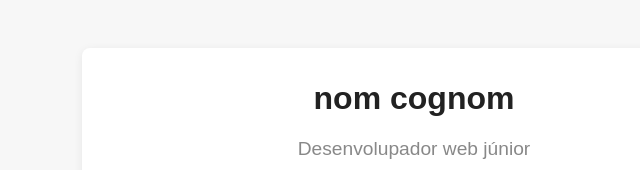
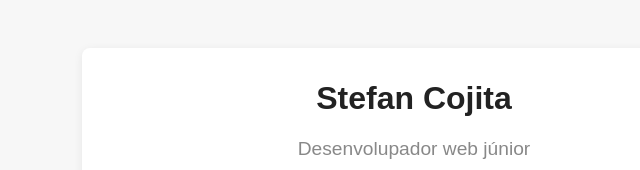
Before and after one commit to BrunoRTP/dawebBrunoTavares, a plain HTML site: page cv/index.html in a window 1280 px wide. Shown: the top 170 px of the page, without its empty margins (226-866 px from the left). Drawn offline with Linux system fonts and the light colour scheme.

Commit message:
Modificar el index.html Stefan Cojita

```diff
--- a/cv/index.html
+++ b/cv/index.html
@@ -2,13 +2,13 @@
 <html lang="es">
 <head>
   <meta charset="UTF-8">
-  <title>CV de Nom Cognom</title>
+  <title>CV de Stefan Cojita</title>
   <link rel="stylesheet" href="styles.css">
 </head>
 <body>
   <div class="cv-container">
     <header>
-      <h1>nom cognom</h1>
+      <h1>Stefan Cojita</h1>
       <p class="subtitle">Desenvolupador web júnior</p>
     </header>
     <section>
```
